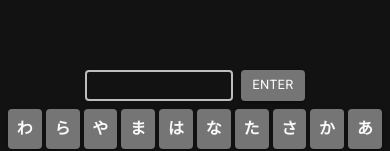
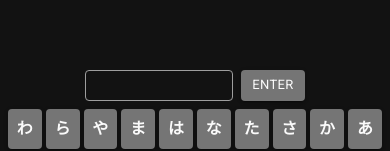
Before and after one commit to hellonagi/mojibi, a React (Create React App) app: page / in a window 390 px wide. Shown: the part 487-638 px from the top of the page. Built offline with nearby package versions, Linux system fonts and the light colour scheme.

Commit message:
change-input-focus-behavior

```diff
--- a/src/components/game/Keyboard.tsx
+++ b/src/components/game/Keyboard.tsx
@@ -209,7 +209,11 @@ const Keyboard = () => {
 						value={currentWord}
 						size='small'
 						disabled={isAnimating}
-						inputRef={(input) => input && input.focus()}
+						inputRef={(input) => {
+							if (window.innerWidth > 768) {
+								input && input.focus()
+							}
+						}}
 						inputProps={{
 							margin: 0,
 							maxLength: 4,
```
